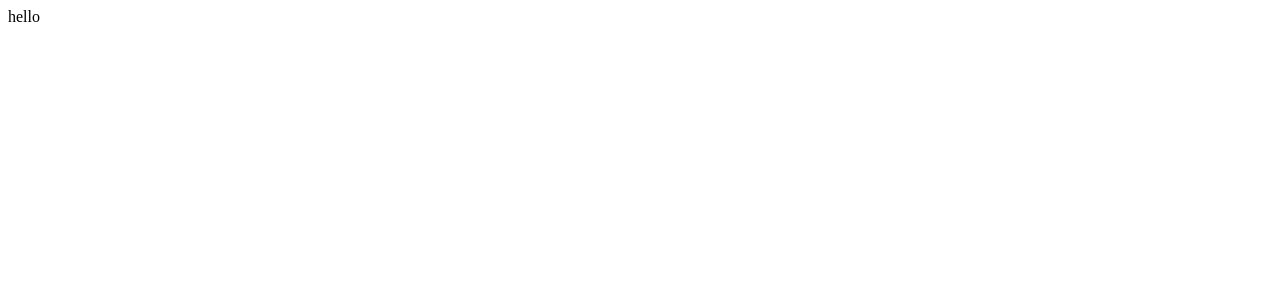
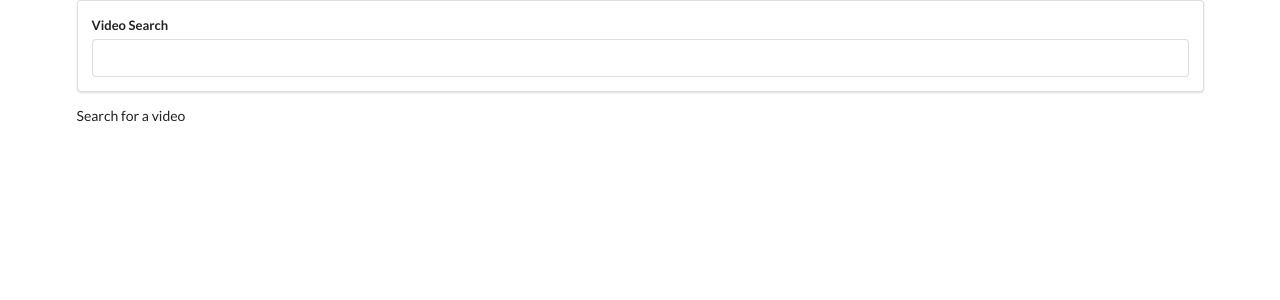
Before and after one commit to nickstern2/youtube, a React (Create React App) app: page / in a window 1280 px wide. Shown: the top 300 px of the page. Built offline with nearby package versions, Linux system fonts and the light colour scheme.

Commit message:
Selected video

```diff
--- a/package.json
+++ b/package.json
@@ -6,6 +6,7 @@
     "@testing-library/jest-dom": "^4.2.4",
     "@testing-library/react": "^9.3.2",
     "@testing-library/user-event": "^7.1.2",
+    "axios": "^0.18.1",
     "react": "^16.12.0",
     "react-dom": "^16.12.0",
     "react-scripts": "3.4.0"
--- a/public/index.html
+++ b/public/index.html
@@ -10,6 +10,7 @@
       content="Web site created using create-react-app"
     />
     <link rel="apple-touch-icon" href="%PUBLIC_URL%/logo192.png" />
+    <link rel="stylesheet" href="https://cdnjs.cloudflare.com/ajax/libs/semantic-ui/2.4.1/semantic.min.css">
     <!--
       manifest.json provides metadata used when your web app is installed on a
       user's mobile device or desktop. See https://developers.google.com/web/fundamentals/web-app-manifest/
--- /dev/null
+++ b/src/api/youtube.js
@@ -0,0 +1,14 @@
+import axios from 'axios';
+
+const KEY = 'AIzaSyA1N5igw3_AMGpE8q8uM5GGPgIDYW2f2uc';
+
+export default axios.create({
+  baseURL: 'https://www.googleapis.com/youtube/v3',
+  params: {
+    // might need to = 'string'
+    part: 'snippet',
+    type: 'video',
+    maxResults: 5,
+    key: `${KEY}`
+  }
+});
--- a/src/components/App.jsx
+++ b/src/components/App.jsx
@@ -1,11 +1,35 @@
 import React from 'react';
+
+import SearchBar from './SearchBar';
+import youtube from '../api/youtube';
+import VideoList from './VideoList';
+import VideoDetail from './VideoDetail';
 
 class App extends React.Component {
 
+  state = { videos: [], selectedVideo: null }
+
+  onTermSubmit = async (term) => {
+    // import youtube api
+    const response = await youtube.get('/search', {
+      params: {
+        q: term
+      }
+    });
+
+    this.setState({ videos: response.data.items })
+  };
+
+  onVideoSelect = (video) => {
+    this.setState({ selectedVideo: video });
+  };
+
   render() {
     return(
-      <div>
-        hello
+      <div className="ui container">
+        <SearchBar onFormSubmit={this.onTermSubmit} />
+        <VideoDetail video={this.state.selectedVideo} />
+        <VideoList onVideoSelect={this.onVideoSelect} videos={this.state.videos} />
       </div>
     );
   }
--- /dev/null
+++ b/src/components/SearchBar.jsx
@@ -0,0 +1,39 @@
+import React from 'react';
+
+class SearchBar extends React.Component {
+
+  state = { term: '' }
+
+
+  onInputChange = (event) => {
+    // console.log(event.target.value);
+    this.setState({ term: event.target.value })
+  };
+
+  onFormSubmit = (event) => {
+    event.preventDefault();
+
+    // TODO: Make sure we call
+    // callback from parent component
+    this.props.onFormSubmit(this.state.term);
+  };
+
+  render() {
+    return(
+      <div className="search-bar ui segment">
+        <form onSubmit={this.onFormSubmit} className="ui form">
+          <div className="field">
+            <label htmlFor="">Video Search</label>
+            <input
+               type="text"
+               value={this.state.term}
+               onChange={this.onInputChange}>
+             </input>
+          </div>
+        </form>
+      </div>
+    );
+  }
+}
+
+export default SearchBar;
--- /dev/null
+++ b/src/components/VideoDetail.jsx
@@ -0,0 +1,23 @@
+import React from 'react';
+
+const VideoDetail = ({video}) => {
+  if (!video) {
+    return <div>Search for a video</div>;
+  }
+
+  const videoSrc = `https://youtube.com/embed/${video.id.videoId}`;
+
+  return(
+    <div>
+      <div className="ui embed">
+        <iframe title="video player"src={videoSrc}></iframe>
+      </div>
+      <div className="ui segment">
+        <h4 className="ui header">{video.snippet.title}</h4>
+        <p>{video.snippet.description}</p>
+      </div>
+    </div>
+  );
+}
+
+export default VideoDetail;
--- /dev/null
+++ b/src/components/VideoItem.css
@@ -0,0 +1,9 @@
+.video-item {
+  display: flex !important;
+  align-items: center !important;
+  cursor: pointer;
+}
+
+.video-item.item img {
+  max-width: 180px;
+}
--- /dev/null
+++ b/src/components/VideoItem.jsx
@@ -0,0 +1,15 @@
+import './VideoItem.css';
+import React from 'react';
+
+const VideoItem = ({ video, onVideoSelect }) => {
+  return (
+    <div onClick={() => onVideoSelect(video)} className="video-item item">
+      <img alt={video.snippet.title} className="ui image" src={video.snippet.thumbnails.medium.url} />
+      <div className="content">
+        <div className="header">{video.snippet.title}</div>
+      </div>
+    </div>
+  );
+}
+
+export default VideoItem;
--- /dev/null
+++ b/src/components/VideoList.jsx
@@ -0,0 +1,17 @@
+import React from 'react';
+import VideoItem from './VideoItem';
+
+const VideoList = ({ videos, onVideoSelect }) => {
+  // props.videos
+  const renderedList = videos.map((video) => {
+    return <VideoItem onVideoSelect={onVideoSelect} video={video} key={video.id.videoId} />;
+  });
+
+  return(
+    <div className="ui relaxed divided list">
+      {renderedList}
+    </div>
+  );
+};
+
+export default VideoList;
```
Also changed, not shown: 1 other file (tests, documents, lock files or other folders).
